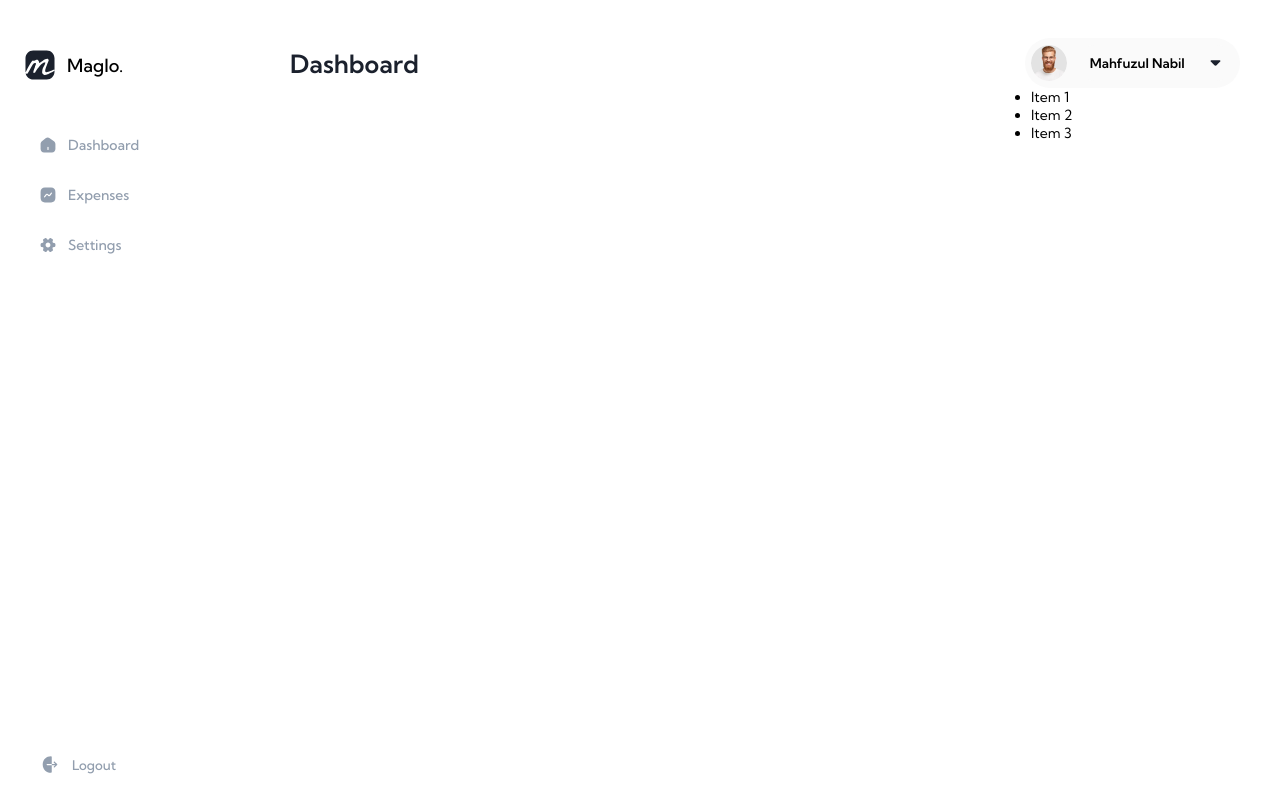
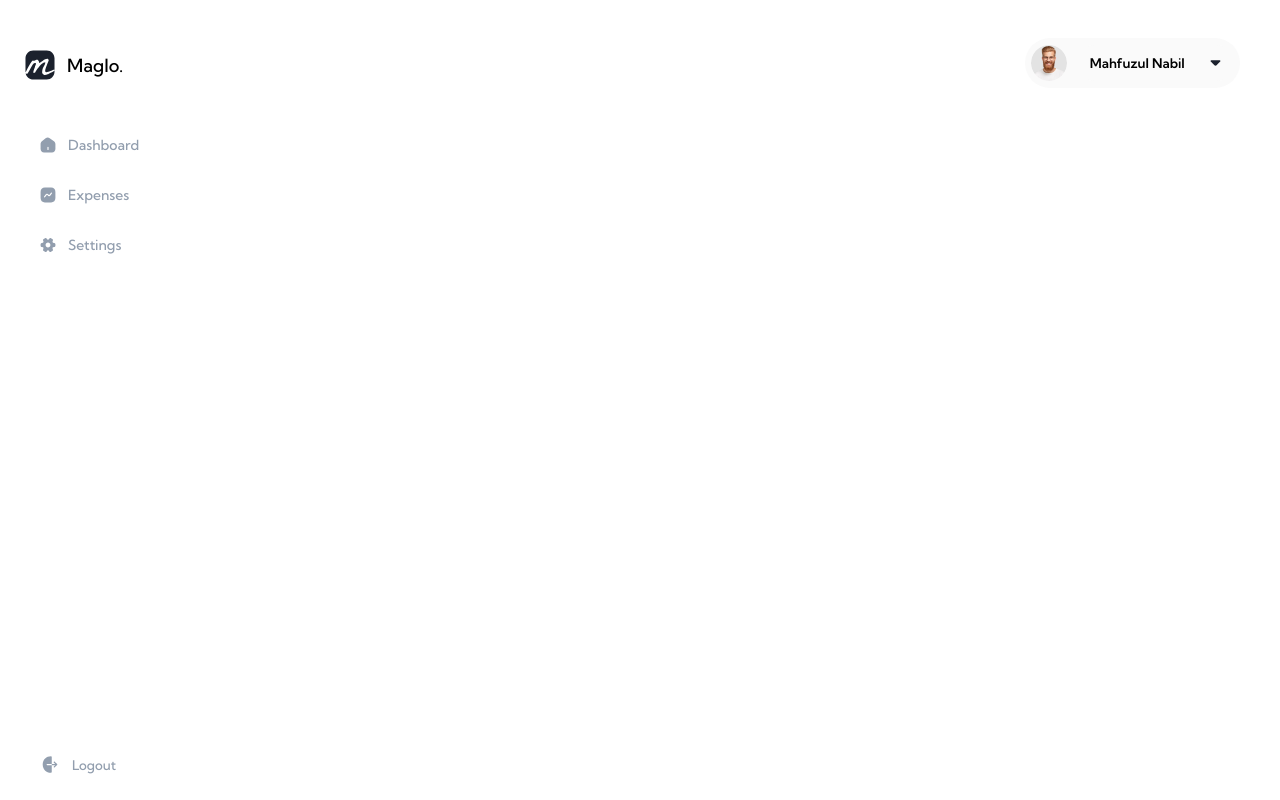
Before and after one commit to antmensch/React-Expense-Tracker, a React (Create React App) app: page / in a window 1280 px wide. Built offline with nearby package versions, Linux system fonts and the light colour scheme.

Commit message:
added cool heading change depending on the displayed component and a dropdown menu

```diff
--- a/src/App.js
+++ b/src/App.js
@@ -1,5 +1,5 @@
 import './App.css';
-import React, {useState} from 'react';
+import React, {useState, useEffect} from 'react';
 import Navbar from './components/Navbar/Navbar';
 import Header from './components/Header/Header';
 import {Route, Routes, useLocation} from 'react-router-dom';
@@ -11,6 +11,26 @@ function App() {
   let currentLocation  = useLocation();
   const [nightMode, setNightMode] = useState(false);
   const [displayedComp, setDisplayedComp] = useState('');
+  useEffect(() => {
+    const loc = currentLocation.pathname;
+    let pageHeading = '';
+
+    switch (loc){
+      case '/dashboard':
+        pageHeading='Dashboard';
+        break;
+      case '/expenses':
+        pageHeading='Expenses';
+        break;
+      case '/settings':
+        pageHeading='Settings';
+        break;
+      default:
+        pageHeading=''
+    }
+    setDisplayedComp(pageHeading);
+
+  }, [currentLocation.pathname]);
 
   return (
     <div className="App">
@@ -20,7 +40,7 @@ function App() {
       </aside>
 
       <div className='mainPart'>
-        { currentLocation.pathname != '/login' && currentLocation.pathname != '/signup' &&  <Header />}
+        { currentLocation.pathname != '/login' && currentLocation.pathname != '/signup' &&  <Header currentPage={displayedComp} />}
         <main className='content'>
           <Routes>
             <Route path="/login" element={<Signin />}/>
--- a/src/components/Header/Header.css
+++ b/src/components/Header/Header.css
@@ -57,5 +57,24 @@
 
 .header--dropdown {
     position: absolute;
-    top: 50px;
+    top: 55px;
+    background-color: #fafafa;
+    width: 100%;
+    border-radius: 20px;
+    overflow: hidden;
+    transition: .5s ease;
+    height: 100px;
 }
+
+.header--dropdown.collapsed {
+    height: 0;
+}
+
+.header--dropdownList {
+    list-style-type: none;
+
+}
+
+.header--dropdownListItem {
+    margin: 10px 20px;
+}
--- a/src/components/Header/Header.jsx
+++ b/src/components/Header/Header.jsx
@@ -4,7 +4,7 @@ import arrow from './img/arrow.svg'
 import { useState } from 'react'
 import './Header.css'
 
-function Header() {
+function Header(props) {
     const [menuOpen, setMenuOpen] = useState(false);
 
     function toggleMenu() {
@@ -12,14 +12,14 @@ function Header() {
     }
   return (
     <header className='header'>
-        <div className='header--currentComponentName'>Dashboard</div>
+        <div className='header--currentComponentName'>{props.currentPage}</div>
         <div className="header--menu">
             <img className='header--menuImage' width="36px" height="36px" src={userpic} alt='user picture'/>
             <button className='header--menuButton' onClick={toggleMenu}>
                 <span className='header--buttonText'>Mahfuzul Nabil</span>
                 <img className={"header--buttonImage" + (menuOpen ? " open" : "")} src={arrow} alt="arrow" />
             </button>
-            <div className='header--dropdown'>
+            <div className={"header--dropdown" + (menuOpen ? '' : " collapsed")}>
                 <ul className='header--dropdownList'>
                     <li className='header--dropdownListItem'>Item 1</li>
                     <li className='header--dropdownListItem'>Item 2</li>
```
